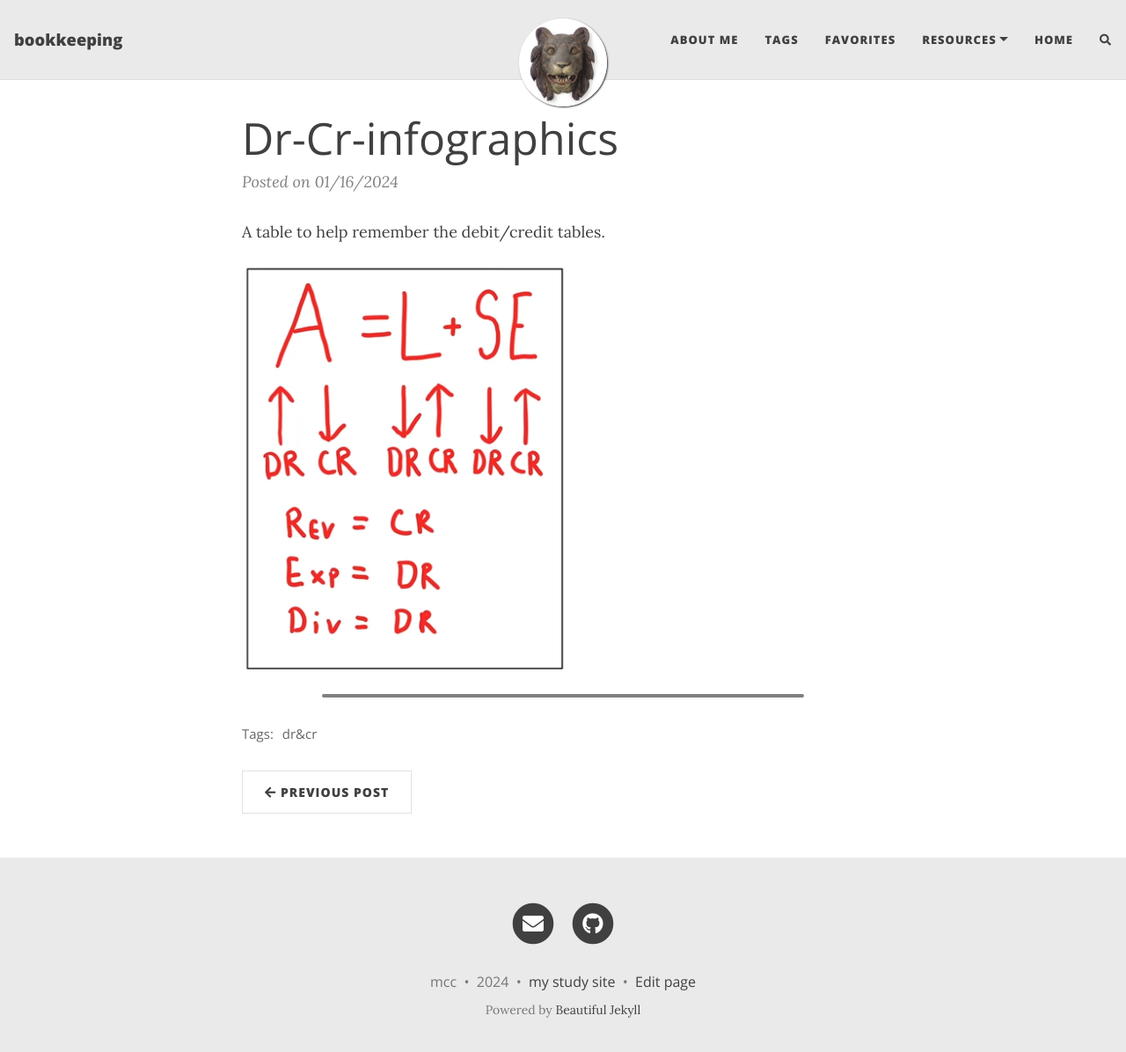
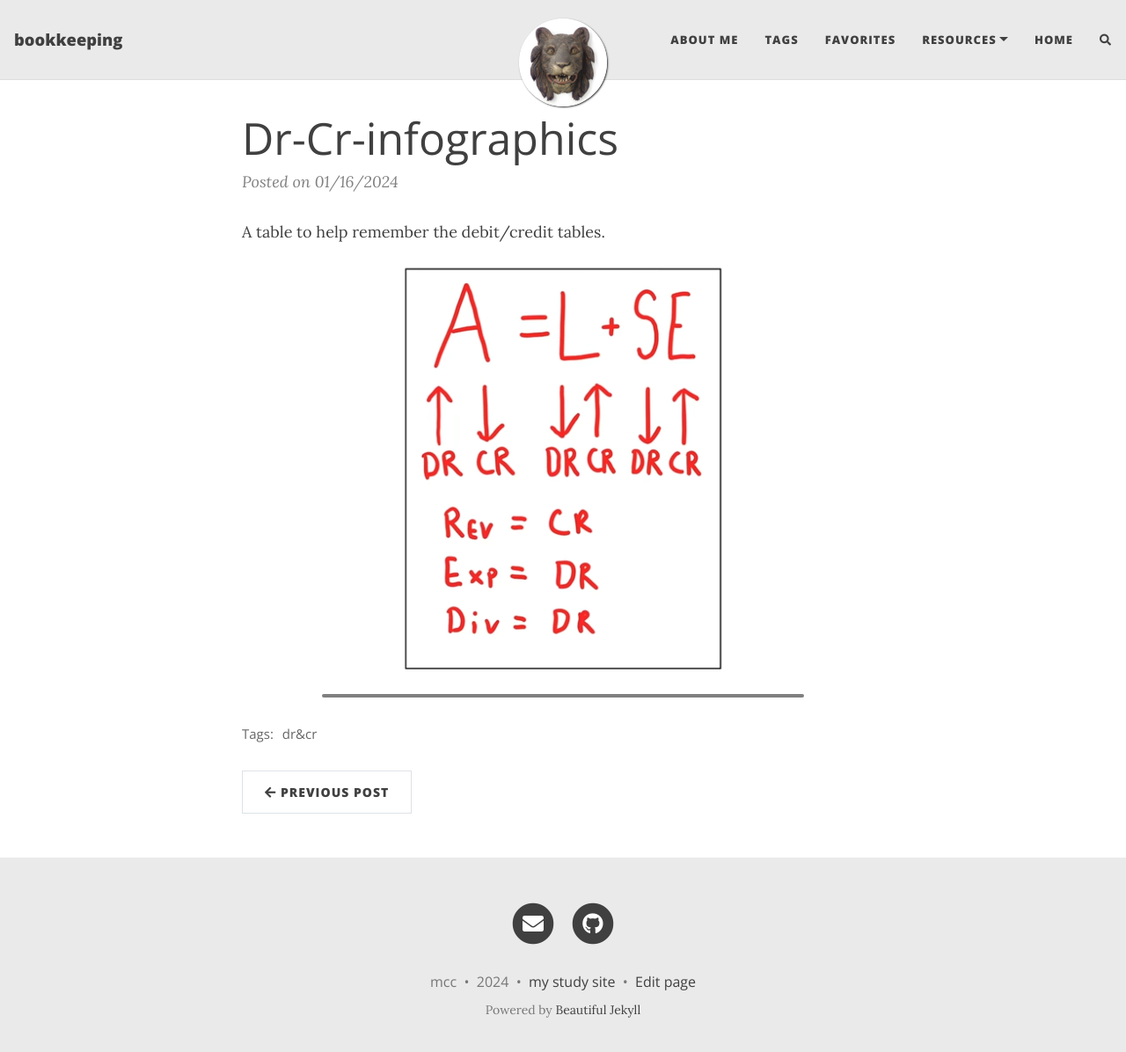
Before and after one commit to mcc-us/mcc-us.github.io.bkup, a Jekyll site: the page built from _posts/2024-01-16-rr-cr-infographics.md, in a window 1280 px wide and 1209 px high. Shown: the top 1196 px of the window at 88% size. Built offline with Jekyll 4.4.1, drawn with Linux system fonts in a browser that asks for light colours; nearby versions of some CDN libraries; comment, search, counter and statistics services are not loaded.

Commit message:
centered image dr-cr

```diff
--- a/_posts/2024-01-16-rr-cr-infographics.md
+++ b/_posts/2024-01-16-rr-cr-infographics.md
@@ -6,7 +6,7 @@ tags: dr&cr
 
 A table to help remember the debit/credit tables.
 
-![Debit-Credit Table](/assets/tony-bell/dead.crls.png)
+![Debit-Credit Table](/assets/tony-bell/dead.crls.png){: .mx-auto.d-block :}
 
 
 ---
```
